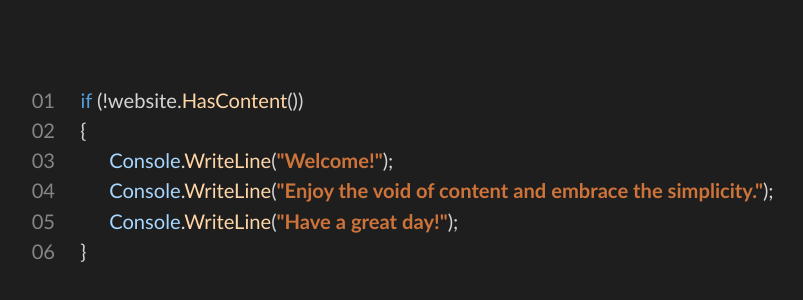
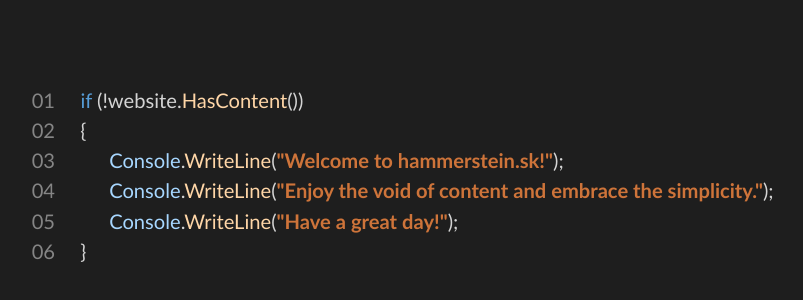
Before and after one commit to civavas/web-sk, a plain HTML site: page index.html in a window 1280 px wide. Shown: the part 224-524 px from the top of the page, without its empty margins (223-1026 px from the left). Drawn offline with nearby package versions, Linux system fonts and the light colour scheme.

Commit message:
Update index.html

```diff
--- a/index.html
+++ b/index.html
@@ -63,7 +63,7 @@
             </div>
             <div>
               <span class="line-number">03</span>
-              <span class="mx-4"><span class="static">Console</span>.<span class="method">WriteLine</span>(<span class="string">"Welcome!"</span>);</span>
+              <span class="mx-4"><span class="static">Console</span>.<span class="method">WriteLine</span>(<span class="string">"Welcome to hammerstein.sk!"</span>);</span>
             </div>
             <div>
               <span class="line-number">04</span>
```
